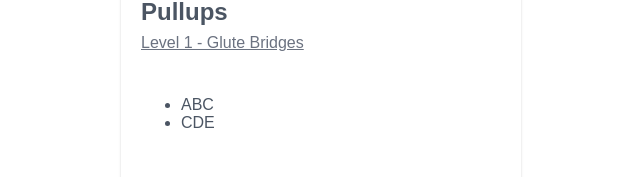
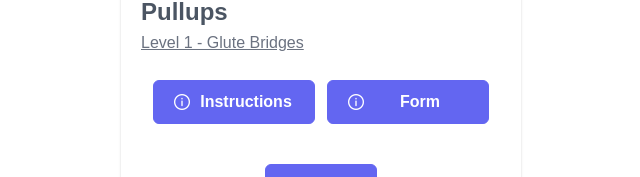
Before and after one commit to Etone/wotd-corvin-tech, a Vue app: page / in a window 1280 px wide. Shown: the part 230-407 px from the top of the page, without its empty margins (319-959 px from the left). Built offline with nearby package versions, Linux system fonts and the light colour scheme; a web font is replaced by a local one.

Commit message:
Remodel Card for cleaner UI (#5)
* Hide form cues from Card

* Add skeleton for hints

* Cleanup and format

---------

Co-authored-by: Corvin Schapöhler <scc9le@bosch.com>

```diff
--- a/src/assets/exercises.json
+++ b/src/assets/exercises.json
@@ -2,12 +2,14 @@
     "Pushups": [
         {
             "name": "Wall Pushups",
-            "link": "https://www.hybridcalisthenics.com/wall-pushups",
-            "sets": "3 sets of 50",
+            "sets": "3 Sets of 50",
             "form": [
                 "Slow and steady wins the race on this exercise. Don’t just speed through these. Find a controlled, rhythmic pace to really feel this movement. 2 Seconds Down, 1 Second Pause, 2 Seconds Up. Repeat",
                 "Keep your hands around chest height. Hands placed too high put more work on our elbows than we need at the moment. Hands placed too low make it difficult to keep our palms flat. A good “rule of thumb” is being able to maintain flat palms and feel a slight stretch in your wrist while your arms are straight.",
                  "Keep your body firm. Don’t arch your body at the bottom to make the motion easier. Core strength is important for all calisthenics, and this is a great place to start building it."
+            ],
+            "tutorial": [
+
             ],
             "video": "https://i.imgur.com/CRilC1v.mp4"
         },
--- a/src/components/ExerciseCard.vue
+++ b/src/components/ExerciseCard.vue
@@ -1,10 +1,13 @@
 <script setup>
 import { useStorage } from '@vueuse/core'
-import { inject } from 'vue';
+import { inject, ref } from 'vue';
+import Button from 'primevue/button'
 import Card from 'primevue/card';
-import Button from 'primevue/button'
-import ExerciseDetails from './ExerciseDetails.vue'
+import Sidebar from 'primevue/sidebar';
 import ExerciseVideo from './ExerciseVideo.vue'
+import ListDetails from './ListDetails.vue';
+
+defineProps(['workout'])
 
 const exercises = inject('workout-exercises')
 
@@ -17,7 +20,8 @@ const levels = useStorage('levels', {
     "Leg Raises": 1,
 })
 
-defineProps(['workout'])
+const instructionsVisible = ref(false)
+const formVisible = ref(false)
 
 const completeLevel = (workout) => {
     if (levels.value[workout] >= exercises[workout].length) {
@@ -31,6 +35,11 @@ const currentWorkout = (workout) => {
     return exercises[workout][levels.value[workout] - 1]
 }
 
+const currentWorkoutLink = (workout) => {
+    let link = currentWorkout(workout).name.split(' ').map((str) => str.toLowerCase()).join('-')
+    return `https://www.hybridcalisthenics.com/${link}`
+}
+
 </script>
 
 <template>
@@ -39,10 +48,23 @@ const currentWorkout = (workout) => {
             <ExerciseVideo :src="currentWorkout(workout).video" />
         </template>
         <template #title>{{ workout }}</template>
-        <template #subtitle><a :href="currentWorkout(workout).link" target="_blank">Level {{ levels[workout] }} - {{
+        <template #subtitle><a :href="currentWorkoutLink(workout)" target="_blank">Level {{ levels[workout] }} - {{
             currentWorkout(workout).name }}</a></template>
         <template #content>
-            <ExerciseDetails :workout="currentWorkout(workout)" />
+            <div class="flex">
+                <Sidebar v-model:visible="instructionsVisible">
+                    <h2>Instructions</h2>
+                    <ListDetails :items="currentWorkout(workout).tutorial" />
+                </Sidebar>
+
+                <Sidebar v-model:visible="formVisible">
+                    <h2>Form Cues</h2>
+                    <ListDetails :items="currentWorkout(workout).form" />
+                </Sidebar>
+
+                <Button icon="pi pi-info-circle" label="Instructions" @click="instructionsVisible = true" />
+                <Button icon="pi pi-info-circle" label="Form" @click="formVisible = true" />
+            </div>
         </template>
         <template #footer>
             <Button icon="pi pi-check" :label="currentWorkout(workout).sets" @click="completeLevel(workout)" />
@@ -61,8 +83,17 @@ const currentWorkout = (workout) => {
     color: inherit;
 }
 
-.p-card-footer > button{
+.p-card-footer>button {
     display: block;
     margin: auto;
 }
+
+.flex {
+    display: flex;
+    justify-content: space-evenly;
+}
+
+.flex>button {
+    width: 45%;
+}
 </style>
--- a/src/components/ExerciseDetails.vue
+++ b/src/components/ListDetails.vue
@@ -1,11 +1,11 @@
 <script setup>
-defineProps(['workout'])
+defineProps(['items'])
 </script>
 
 <template>
     <ul>
-        <li v-for="hint in workout.form">
-            {{ hint }}
+        <li v-for="item in items">
+            {{ item }}
         </li>
     </ul>
 </template>
```
